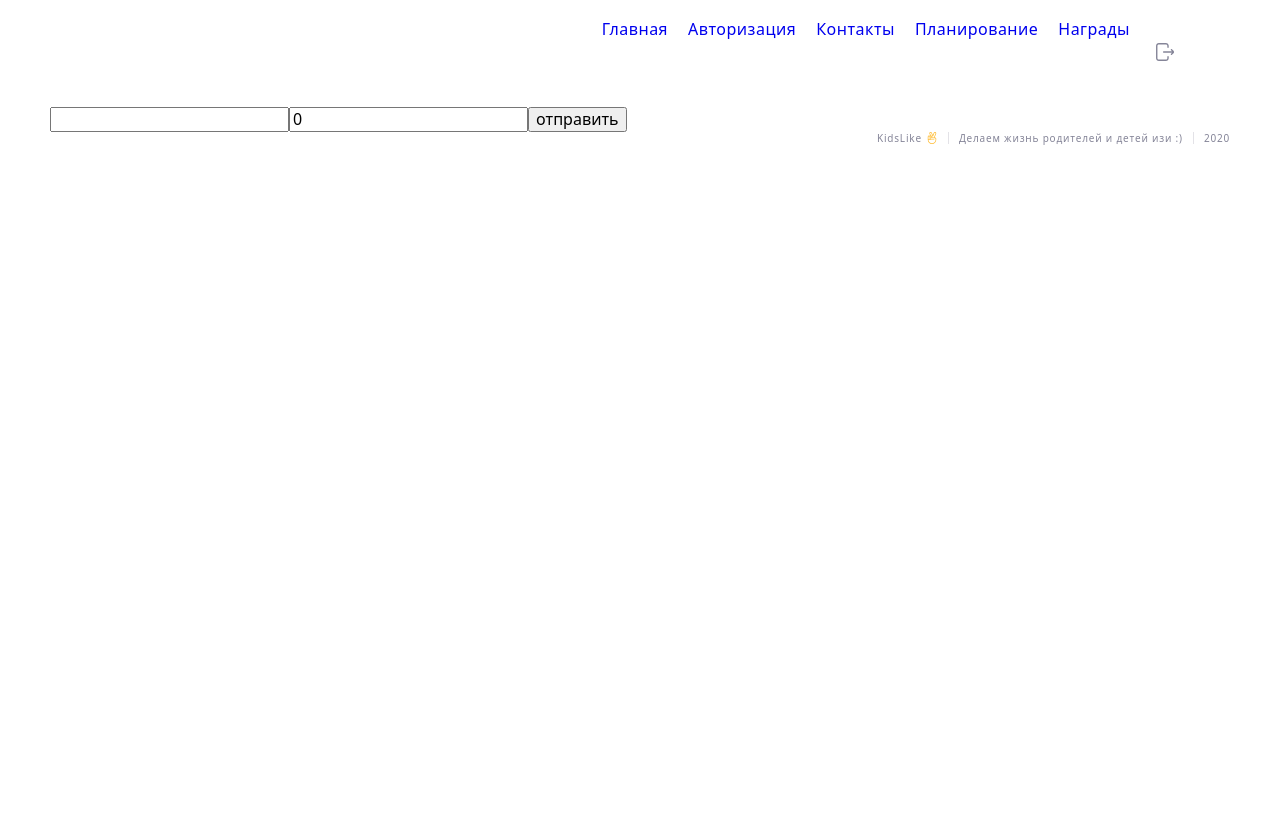
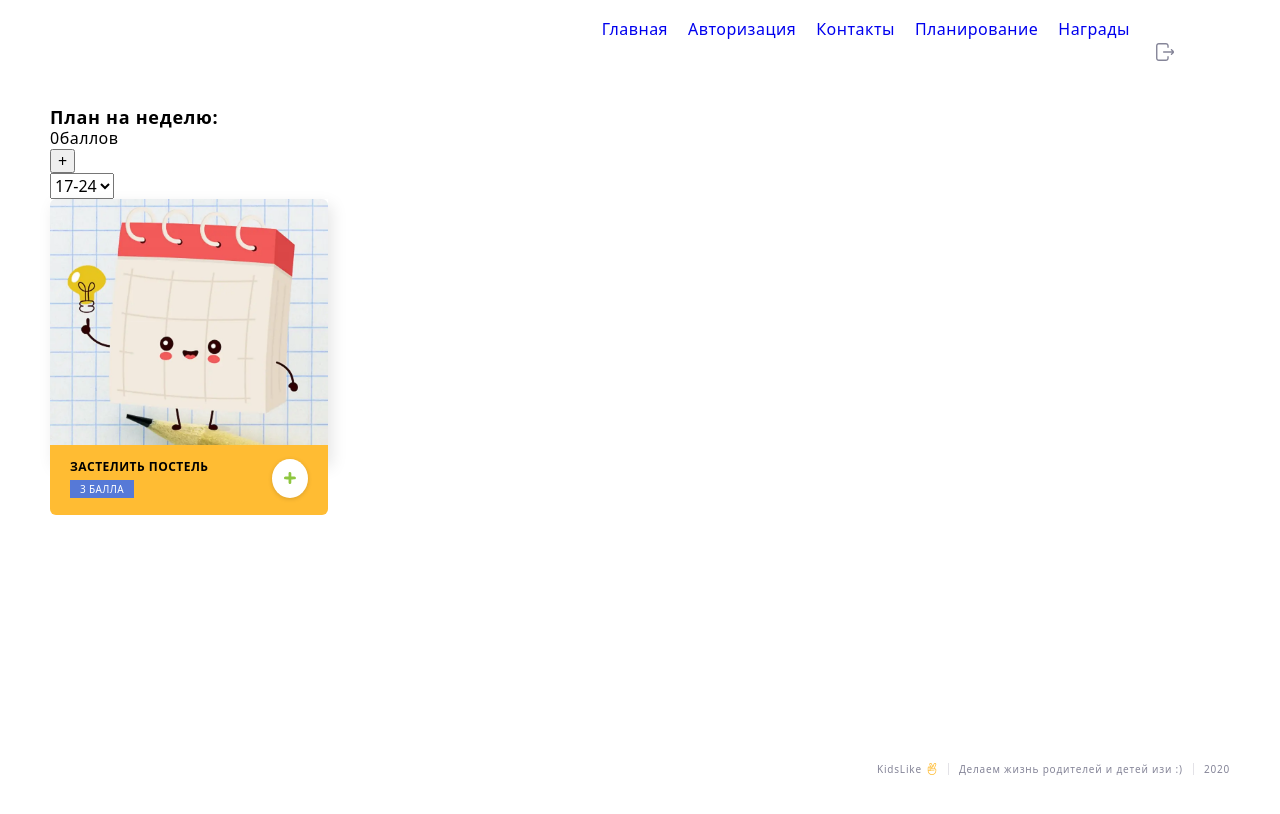
Before and after one commit to DenysPetrenk0/BC8-REACT_team-2, a React (Create React App) app: page /planing in a window 1280 px wide. Shown: the top 814 px of the page. Built offline with nearby package versions, Linux system fonts and the light colour scheme.

Commit message:
styles planning-points

```diff
--- a/src/components/footer/Footer.module.css
+++ b/src/components/footer/Footer.module.css
@@ -1,5 +1,6 @@
 .footerContainer {
-  padding-bottom: 28px;
+  padding-bottom: 10px;
+  padding-top: 40px;
   color: #858598;
   font-size: 10px;
 
@@ -35,7 +36,8 @@
     display: flex;
     justify-content: center;
     align-items: baseline;
-    padding-bottom: 34px;
+    padding-bottom: 30px;
+    padding-top: 60px;
   }
   .footerTitleContainer {
     margin-bottom: 0;
@@ -56,6 +58,7 @@
   .footerContainer {
     justify-content: flex-end;
     align-items: center;
-    padding-bottom: 32px;
+    padding-bottom: 53px;
+    padding-top: 50px;
   }
 }
--- /dev/null
+++ b/src/components/planningCards/PlanningCards.jsx
@@ -0,0 +1,57 @@
+import React from 'react';
+import styles from './PlanningCards.module.css';
+import sprite from './image/symbol-defs.svg';
+import defaultImg from './image/calendar.webp';
+
+const PlanningCards = ({ tasks }) => {
+  return (
+    <div className={styles.cartContainer}>
+      <ul className={styles.cardList}>
+        {/* {tasks.map(task => (
+            const {imageUrl, title, reward} = task;
+          <li className={styles.cardItem}>
+            <img className={styles.cardImg} src={imageUrl} alt={title} />
+            <p>{title}</p>
+            <p>{reward} балла</p>
+          </li>
+        ))} */}
+        <li className={styles.cardItem}>
+          <img
+            className={styles.cardImg}
+            src={defaultImg}
+            alt="полезные привычки"
+          />
+          <div className={styles.cadrFooter}>
+            <div>
+              <p className={styles.cardName}>Застелить постель</p>
+              <p className={styles.cardReward}>3 балла</p>
+            </div>
+            <button className={styles.buttonPluse} type="button">
+              <svg className={styles.plusIcon} width="12" height="12">
+                <use href={sprite + '#icon-plus'}></use>
+              </svg>
+            </button>
+            {/* <button className={styles.buttonOk} type="button">
+              <svg className={styles.okIcon} width="12" height="12">
+                <use href={sprite + '#icon-ok'}></use>
+              </svg>
+            </button> */}
+            {/* <form>
+              <input type="checkbox" />
+              <input type="checkbox" />
+              <input type="checkbox" />
+            </form> */}
+          </div>
+        </li>
+      </ul>
+    </div>
+  );
+};
+
+export default PlanningCards;
+
+PlanningCards.defaultProps = {
+  imageUrl: defaultImg,
+};
+
+// 280/262 размер 1 карточки
--- /dev/null
+++ b/src/components/planningCards/PlanningCards.module.css
@@ -0,0 +1,105 @@
+.cartContainer {
+  min-height: 262px;
+  padding-bottom: 40px;
+}
+
+.cardItem {
+  width: 280px;
+  height: 262px;
+  box-shadow: 4px 6px 15px rgba(0, 0, 0, 0.1);
+}
+.cardImg {
+  width: 280px;
+  height: 246px;
+  object-fit: cover;
+  border-top-left-radius: 6px;
+  border-top-right-radius: 6px;
+}
+
+.cardName {
+  margin-bottom: 4px;
+  font-weight: 700;
+  font-size: 12px;
+  line-height: 1.25;
+
+  letter-spacing: 0.04em;
+  text-transform: uppercase;
+
+  color: #000000;
+}
+
+.cardReward {
+  display: inline-block;
+  background-color: #5679d7;
+  padding: 3px 10px;
+  font-weight: 500;
+  font-size: 10px;
+  line-height: 1.2;
+  text-align: center;
+  letter-spacing: 0.04em;
+  text-transform: uppercase;
+
+  color: #ffffff;
+}
+
+.cadrFooter {
+  display: flex;
+  justify-content: space-between;
+  padding: 14px 20px 17px 20px;
+  background: #ffbc33;
+  border-radius: 0px 0px 6px 6px;
+}
+
+.buttonOk {
+  border: none;
+  background-color: #ffffff;
+  padding: 5px 10px;
+  border-radius: 50%;
+  box-shadow: 4px 6px 15px rgba(0, 0, 0, 0.1);
+}
+
+.okIcon {
+  fill: #8ec63f;
+}
+
+.buttonPluse {
+  display: flex;
+  justify-content: center;
+  align-items: center;
+  border: none;
+  background-color: white;
+  padding: 4px 12px;
+  border-radius: 50%;
+  filter: drop-shadow(0px 1px 2px rgba(0, 0, 0, 0.15));
+}
+
+.plusIcon {
+  fill: #8ec63f;
+}
+
+@media screen and (max-width: 579px) {
+  .cardItem:not(:last-child) {
+    margin-bottom: 10px;
+  }
+}
+
+@media screen and (min-width: 580px) {
+  .cartContainer {
+    min-height: 524px;
+  }
+  .cardList {
+    display: flex;
+    flex-wrap: wrap;
+    margin: -10px;
+  }
+  .cardItem {
+    margin: 10px;
+    width: calc((100% - 50px) / 2);
+  }
+}
+
+@media screen and (min-width: 1180px) {
+  .cardItem {
+    width: calc((100% - 90px) / 4);
+  }
+}
--- /dev/null
+++ b/src/components/planningPoints/PlanningPoints.jsx
@@ -0,0 +1,15 @@
+import React from 'react';
+
+const PlanningPoints = () => {
+  return (
+    <div className="pointsContainer">
+      <p>
+        <span>0</span>
+        баллов
+      </p>
+      <button type="button">+</button>
+    </div>
+  );
+};
+
+export default PlanningPoints;
--- a/src/pages/contacts/team-data/team-data.json
+++ b/src/pages/contacts/team-data/team-data.json
@@ -1,6 +1,5 @@
 [
   {
-    "foto": "../images/denis.webp",
     "name": "Денис Петренко",
     "id": "denis",
     "position": "Team Lead",
@@ -28,7 +27,6 @@
     ]
   },
   {
-    "foto": "../images/serhii.webp",
     "name": "Сергей Булынин",
     "id": "serhii",
     "position": "Scrum Master",
@@ -56,7 +54,6 @@
     ]
   },
   {
-    "foto": "images/alina.webp",
     "name": "Алина Акомпи",
     "id": "alina",
     "position": "Front-End Developer",
@@ -84,7 +81,6 @@
     ]
   },
   {
-    "foto": "../images/iryna.webp",
     "name": "Ирина Колесник",
     "id": "iryna",
     "position": "Front-End Developer",
@@ -113,7 +109,6 @@
   },
 
   {
-    "foto": "../images/julia.webp",
     "name": "Юлия Доброва",
     "id": "julia",
     "position": "Front-End Developer",
@@ -141,7 +136,6 @@
     ]
   },
   {
-    "foto": "../images/natalia.webp",
     "name": "Наталья Половинко",
     "id": "natalia",
     "position": "Front-End Developer",
@@ -169,7 +163,6 @@
     ]
   },
   {
-    "foto": "../images/anton.webp",
     "name": "Антон Шарудило",
     "id": "anton",
     "position": "Front-End Developer",
@@ -197,7 +190,6 @@
     ]
   },
   {
-    "foto": "../images/vlad.webp",
     "name": "Владислав Бочковский",
     "id": "vlad",
     "position": "Front-End Developer",
--- a/src/pages/planning/Planning.module.css
+++ b/src/pages/planning/Planning.module.css
@@ -0,0 +1,6 @@
+.planningTitle {
+  font-size: 18px;
+  line-height: 1.22;
+  letter-spacing: 0.04em;
+  color: #000000;
+}
--- a/src/pages/planning/PlanningPage.js
+++ b/src/pages/planning/PlanningPage.js
@@ -3,13 +3,17 @@ import { useDispatch } from 'react-redux';
 import styles from './Planning.module.css';
 import { getTasks } from './redux/selectors';
 import { addTask } from './redux/operation';
+import PlanningPoints from '../../components/planningPoints/PlanningPoints';
+import PlanningCards from '../../components/planningCards/PlanningCards';
 
 const initialState = {
   title: '',
   reward: 0,
+  imageUrl: '',
 };
 
 const PlanningPage = () => {
+  // create task for form
   const [task, setTask] = useState(initialState);
   console.log('~ task', task);
 
@@ -34,12 +38,50 @@ const PlanningPage = () => {
     event => {
       event.preventDefault();
       onAddTask(task);
-      setTask({ title: '', reward: 0 });
+      setTask({ ...initialState });
     },
     [task, onAddTask],
   );
+
+  // select week
+
+  // const selectDay = e => {
+  //   const week = e.target.value;
+  //   setWeek(date);
+  // };
+
+  // get tasks
+  // только активные или все таски?
+  // const tasks = useSelector(getActiveTask);
   return (
-    <form onSubmit={onHandleSubmit} autoComplete="on">
+    <>
+      <div>
+        <h2 className={styles.planningTitle}>План на неделю:</h2>
+        <PlanningPoints />
+        <div>
+          <select>
+            <option>17-24</option>
+          </select>
+        </div>
+      </div>
+      <PlanningCards />
+      {/*<NewTaskModal />
+      <AddCustomTask /> */}
+    </>
+  );
+};
+
+export default PlanningPage;
+
+/* <select value={week} onChange={selectweek}>
+  {weeks.list.map(lang => (
+    <option value={week} key={week}>
+      17-24
+    </option>
+  ))}
+</select>; */
+
+/* <form onSubmit={onHandleSubmit} autoComplete="on">
       <input
         type="text"
         name="title"
@@ -61,12 +103,4 @@ const PlanningPage = () => {
       <button type="submit" className="registerBtn">
         отправить
       </button>
-    </form>
-  );
-
-  // <PlanningPoints />
-  // <NewTaskModal/>
-  // <AddCustomTask/>
-};
-
-export default PlanningPage;
+    </form> */
```
Also changed, not shown: src/components/planningCards/image/calendar.webp (added), src/components/planningCards/image/symbol-defs.svg (added), src/components/planningPoints/PlanningPoints.module.js (added).
